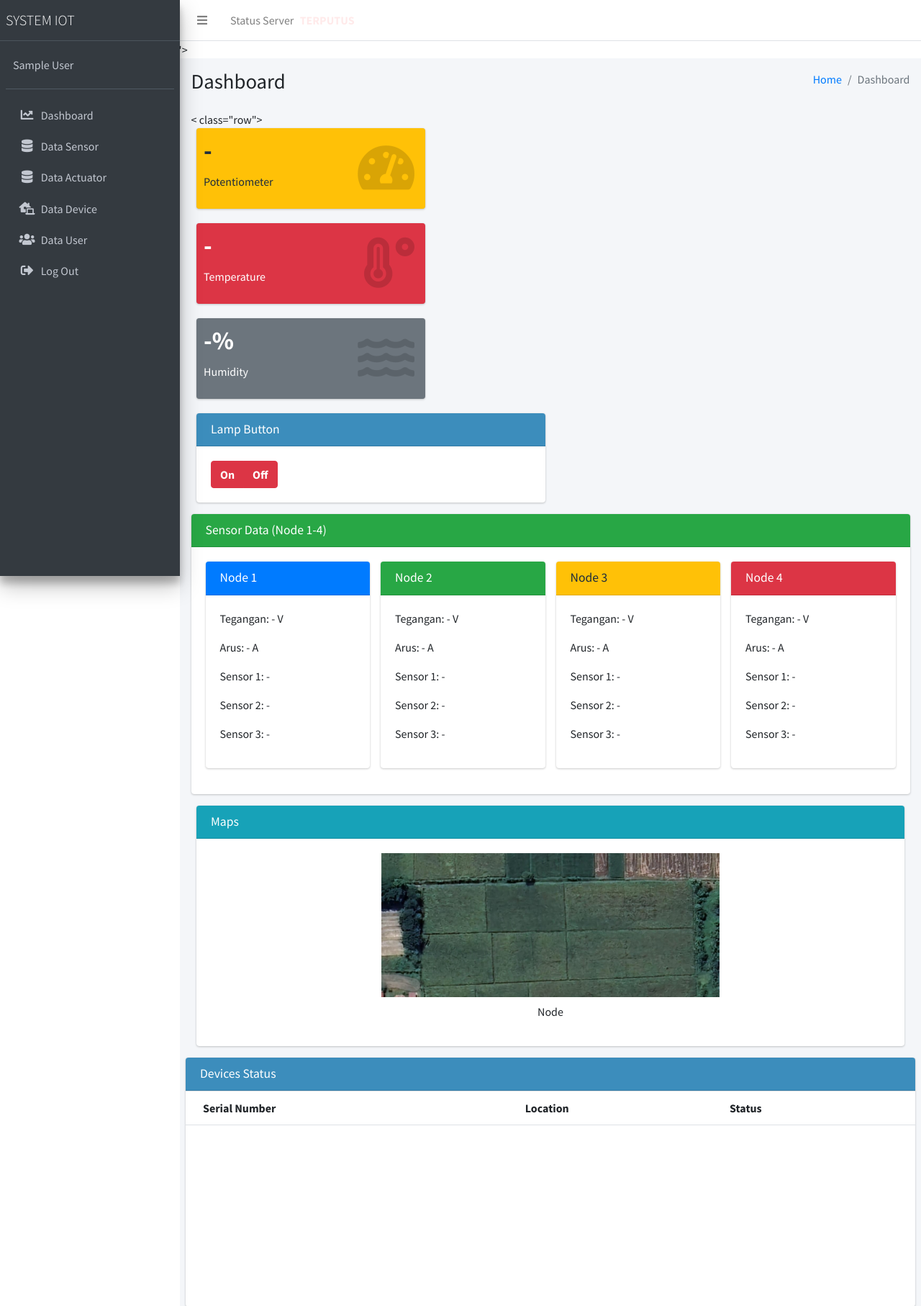
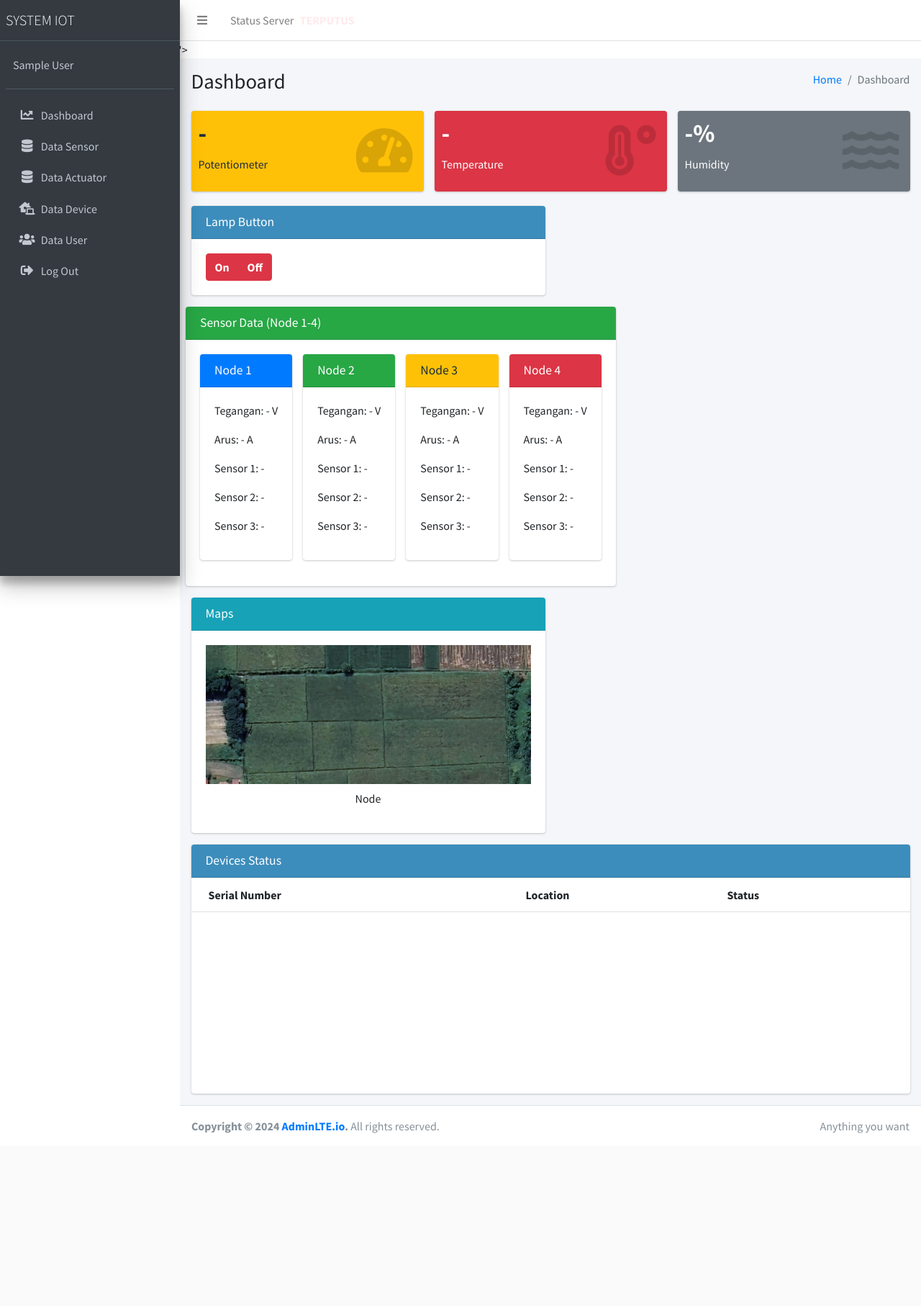
Before and after one commit to hildansaputraa/IoTWebDashboardScript, a PHP site: page / in a window 1280 px wide. Shown: the top 1814 px of the page at 72% size. After the commit the page ends 1574 px from the top, so only its background shows below. Run offline with PHP 8.4, Linux system fonts and the light colour scheme; the visitor is signed in with stand-in values (Sample User, id 1); data that the repository does not hold is empty; some libraries are stand-ins or nearby versions.

Commit message:
Update dashboard.php

```diff
--- a/page/dashboard.php
+++ b/page/dashboard.php
@@ -27,7 +27,7 @@ $result = mysqli_query($connection, $sql);
       <!-- Main content -->
       <div class="content">
         <div class="container-fluid">
-          < class="row">
+          <div class="row">
             <div class="col-lg-4">
               <div class="small-box bg-warning">
                 <div class="inner">
@@ -156,7 +156,7 @@ $result = mysqli_query($connection, $sql);
             </div>
           </div>
             <!-- Tambahkan gambar di sini (sebelah kanan Lamp Button) -->
-          <div class="col-lg-12">
+            <div class="col-lg-6">
               <div class="card card-info">
                 <div class="card-header">
                   <h3 class="card-title">Maps</h3>
```
Lines whose indentation alone changed are shown as unchanged.
